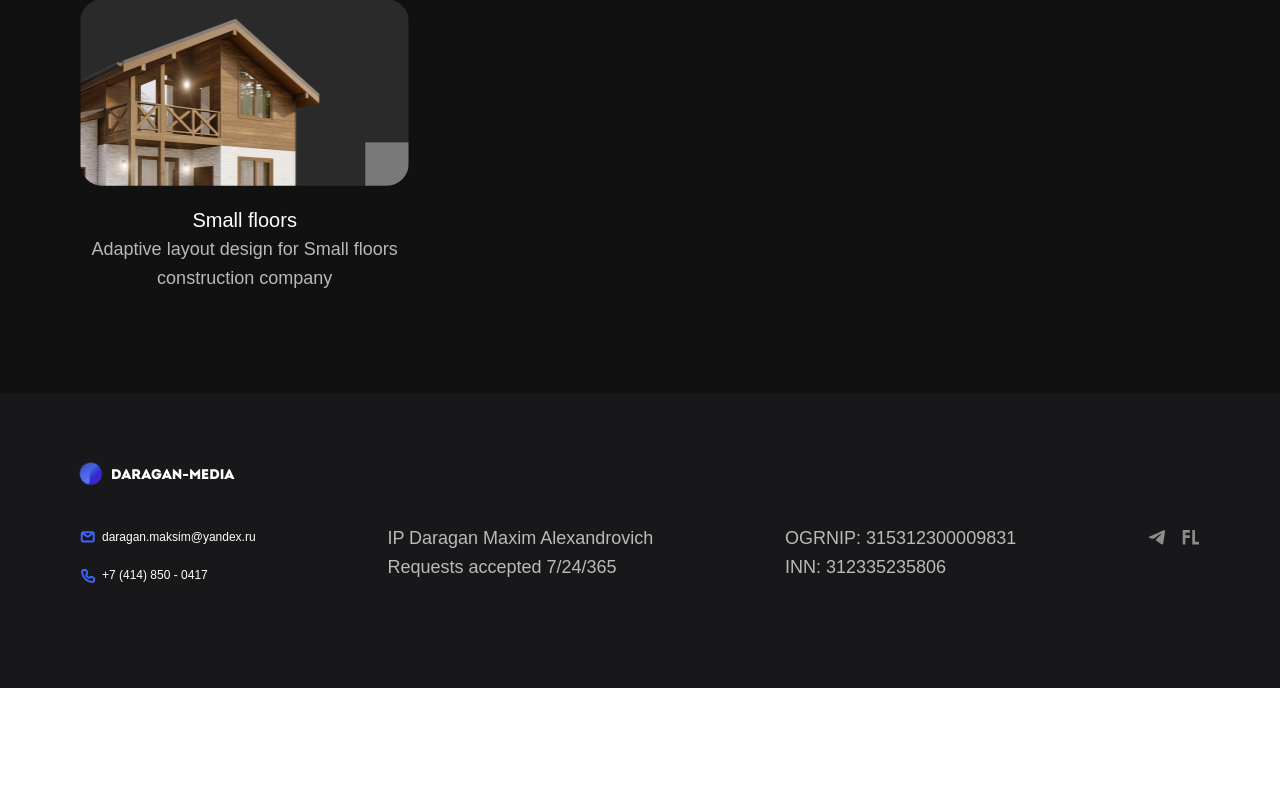
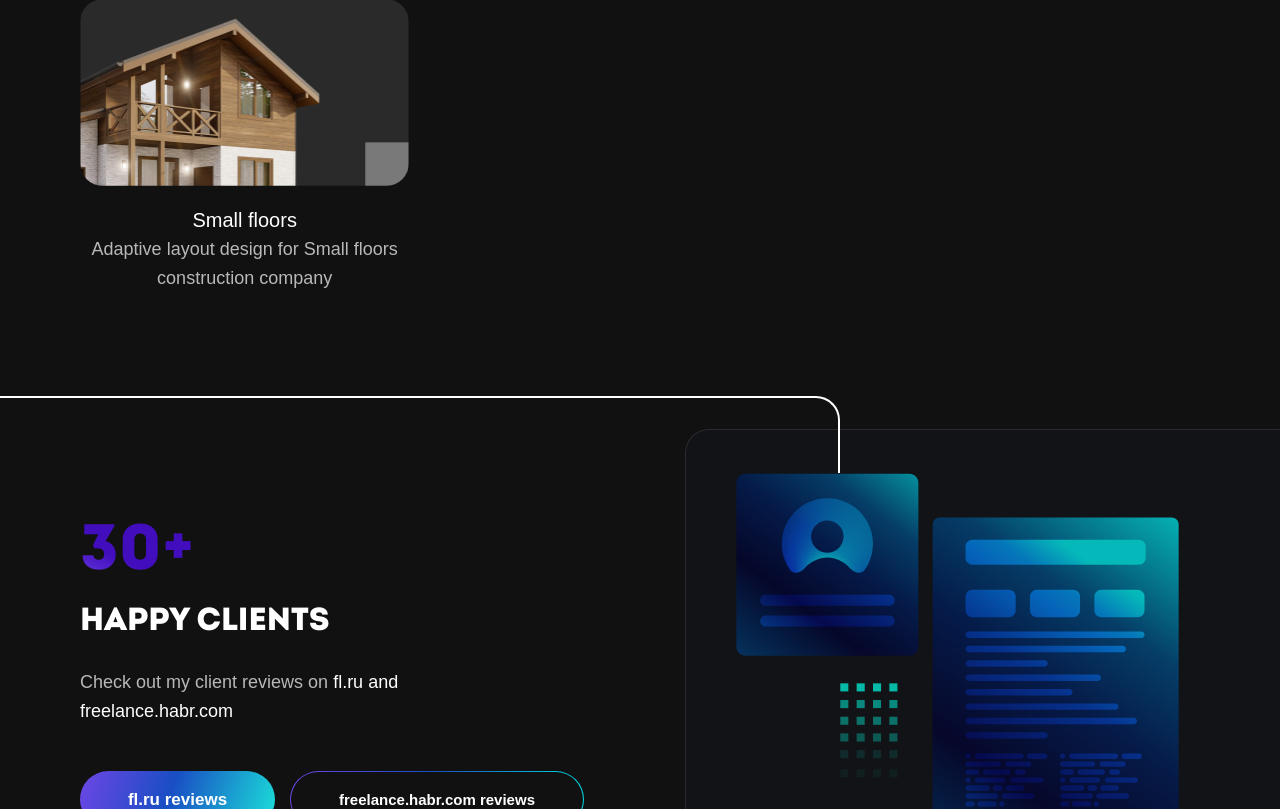
Before and after one commit to Hillel1408/daragan-media, a React (Create React App) app: page / in a window 1280 px wide. Shown: the part 1991-2800 px from the top of the page. Before the commit the page ends 2679 px from the top, so only its background shows below. Built offline with nearby package versions, Linux system fonts and the light colour scheme.

Commit message:
Reviews адаптив

```diff
--- a/src/components/Reviews/Reviews.tsx
+++ b/src/components/Reviews/Reviews.tsx
@@ -8,17 +8,18 @@ export default function Reviews() {
         <div
             className="relative bg-[#111112] pb-[100px] pt-[36px] grid grid-cols-[1.07fr_0.93fr] before:content-[''] before:block before:h-[77px]
             before:w-[100%] before:border-[2px] before:border-white before:rounded-tr-[24px] before:border-l-0 before:border-b-0 before:absolute
-            before:top-[3.7px] before:right-[calc(100vw/2-200px)] before:z-20"
+            before:top-[3.7px] before:right-[calc(100vw/2-200px)] before:z-20 xl:grid-cols-[1fr_1fr] md:before:right-[calc(100vw/2-120px)] md:pb-[80px]
+            md:before:h-[70px]"
         >
-            <div className="pl-[calc(100vw/2-560px)] py-20">
+            <div className="pl-[calc(100vw/2-560px)] py-20 xl:pl-[28px]">
                 <Observer>
                     <>
                         <span className="bg-text font-['Intro'] text-[64px] uppercase">30+</span>
-                        <h2 className="text-[32px] font-['Intro'] uppercase text-white mt-[11px] mb-[28px]">{t("HappyClients")}</h2>
-                        <p className="max-w-[386px] text-[18px] leading-[161%] text-[rgba(255,255,255,0.7)]">
+                        <h2 className="text-[32px] font-['Intro'] uppercase text-white mt-[11px] mb-[28px] md:text-[30px] md:mb-[16px]">{t("HappyClients")}</h2>
+                        <p className="max-w-[386px] text-[18px] leading-[161%] text-[rgba(255,255,255,0.7)] md:max-w-[306px]">
                             {t("CheckOut1")} <span className="text-white">{t("CheckOut2")}</span>
                         </p>
-                        <div className="mt-[46px] grid grid-cols-[195px_294px] gap-[15px]">
+                        <div className="mt-[46px] grid grid-cols-[195px_294px] gap-[15px] md:mtt-[36px]">
                             <SecondaryButton
                                 text={t("Reviews1")}
                                 onClick={() => {
@@ -36,7 +37,7 @@ export default function Reviews() {
                     </>
                 </Observer>
             </div>
-            <div className="bg-reviews bg-[rgba(35,38,57,0.1)] border border-[#2b2b2d] rounded-l-[24px] border-r-0"></div>
+            <div className="bg-reviews bg-[rgba(35,38,57,0.1)] border border-[#2b2b2d] rounded-l-[24px] border-r-0 lg:-ml-[50px] md:-ml-[180px]"></div>
         </div>
     );
 }
--- a/src/pages/Main/Main.tsx
+++ b/src/pages/Main/Main.tsx
@@ -6,8 +6,8 @@ export default function Main() {
             <>
                 <Intro />
                 <MyWorks />
-                {/* <Reviews />
-                <Feedback />
+                <Reviews />
+                {/* <Feedback />
                 <Diplomas />
                 <AboutMe /> */}
             </>
```
